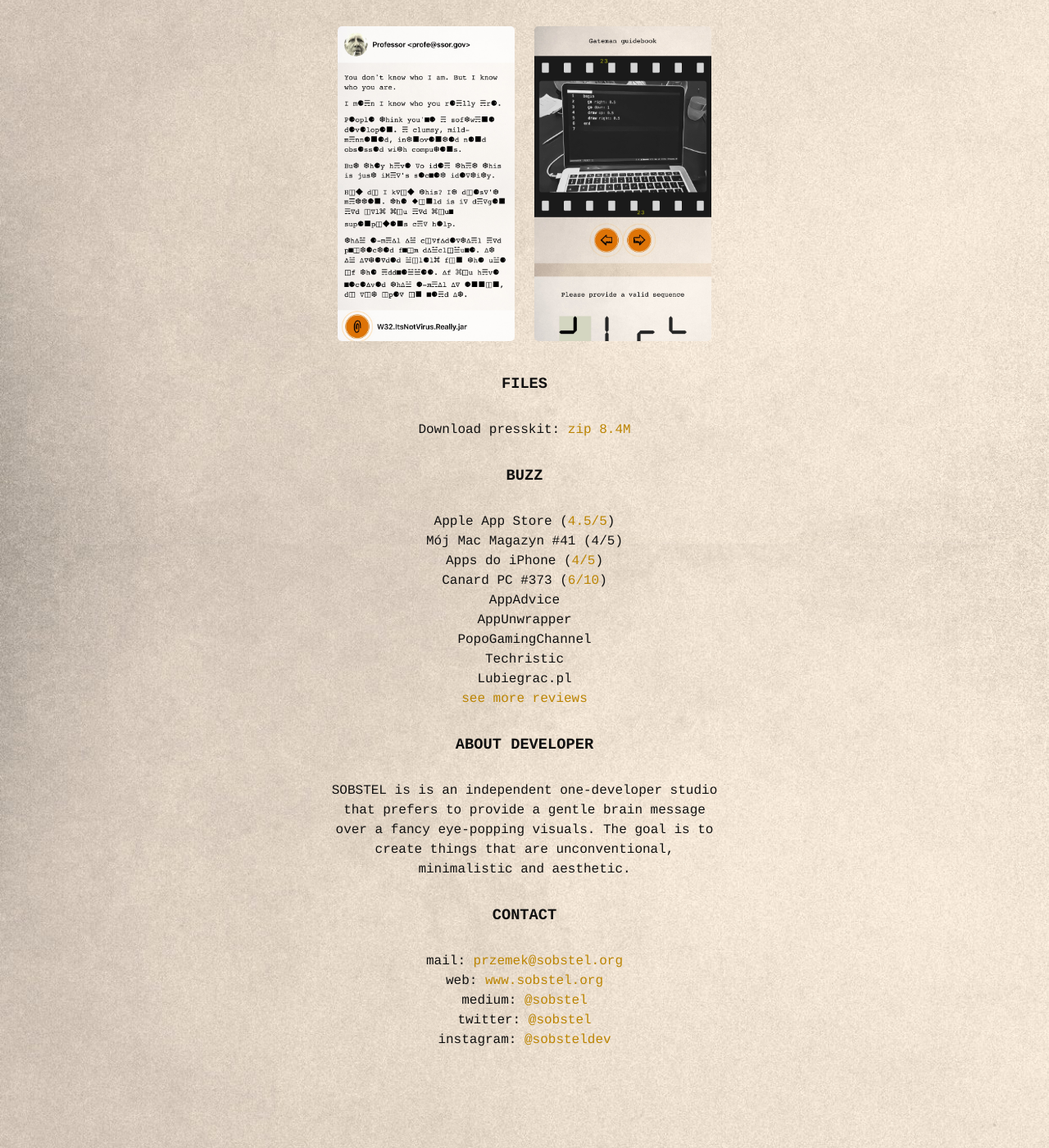
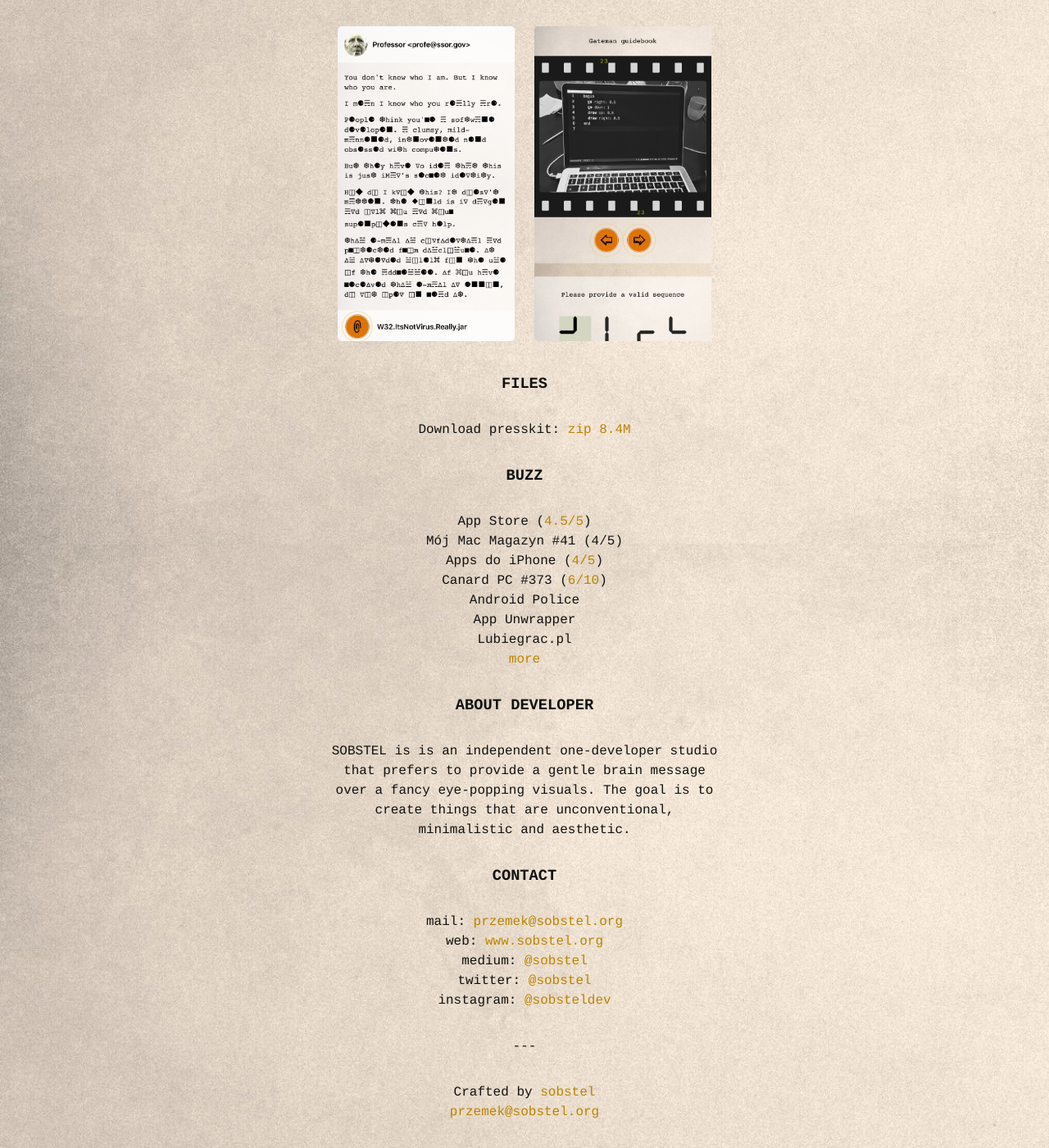
Before and after one commit to sobstel/sobstel.github.com, a Jekyll site: the page built from hydropuzzle/press.md, in a window 1280 px wide and 1400 px high, scrolled down 1604 px. Shown: the whole window at 82% size. Built offline with Jekyll 4.4.1, drawn with Linux system fonts in a browser that asks for light colours.

```diff
--- a/_layouts/hydro.html
+++ b/_layouts/hydro.html
@@ -29,6 +29,12 @@
 
   <div class="container{% if page.container_name %} container__{{ page.container_name }}{% endif %}">
     {{ content }}
+
+    <p>---</p>
+    <p>
+      Crafted by <a href="http://sobstel.org/" rel="nofollow">sobstel</a><br>
+      <a href="mailto:przemek&#64;sobstel.org">przemek&#64;sobstel.org</a>
+    </p>
   </div>
 </body>
 </html>
--- a/hydropuzzle/press.md
+++ b/hydropuzzle/press.md
@@ -49,16 +49,14 @@
 
 ### BUZZ
 
-Apple App Store ([4.5/5](/hydropuzzle/reviews))<br>
+App Store ([4.5/5](/hydropuzzle/reviews))<br>
 Mój Mac Magazyn #41 (4/5)<br>
 Apps do iPhone ([4/5](/hydropuzzle/reviews/appsdoiphone/))<br>
 Canard PC #373 ([6/10](/hydropuzzle/reviews/canardpc/))<br>
-AppAdvice<br>
-AppUnwrapper<br>
-PopoGamingChannel<br>
-Techristic<br>
+Android Police<br>
+App Unwrapper<br>
 Lubiegrac.pl<br>
-<a href="/hydropuzzle/reviews/">see more reviews</a>
+<a href="/hydropuzzle/reviews/">more</a>
 
 ### ABOUT DEVELOPER
 
```
Also changed, not shown: hydropuzzle/index.html (+1 -10 lines), hydropuzzle/reviews.md (+2 -2 lines), hydropuzzle/walkthrough.md (+0 -7 lines), img/hydro/instagram_48.png (deleted), img/hydro/twitter_48.png (deleted).
